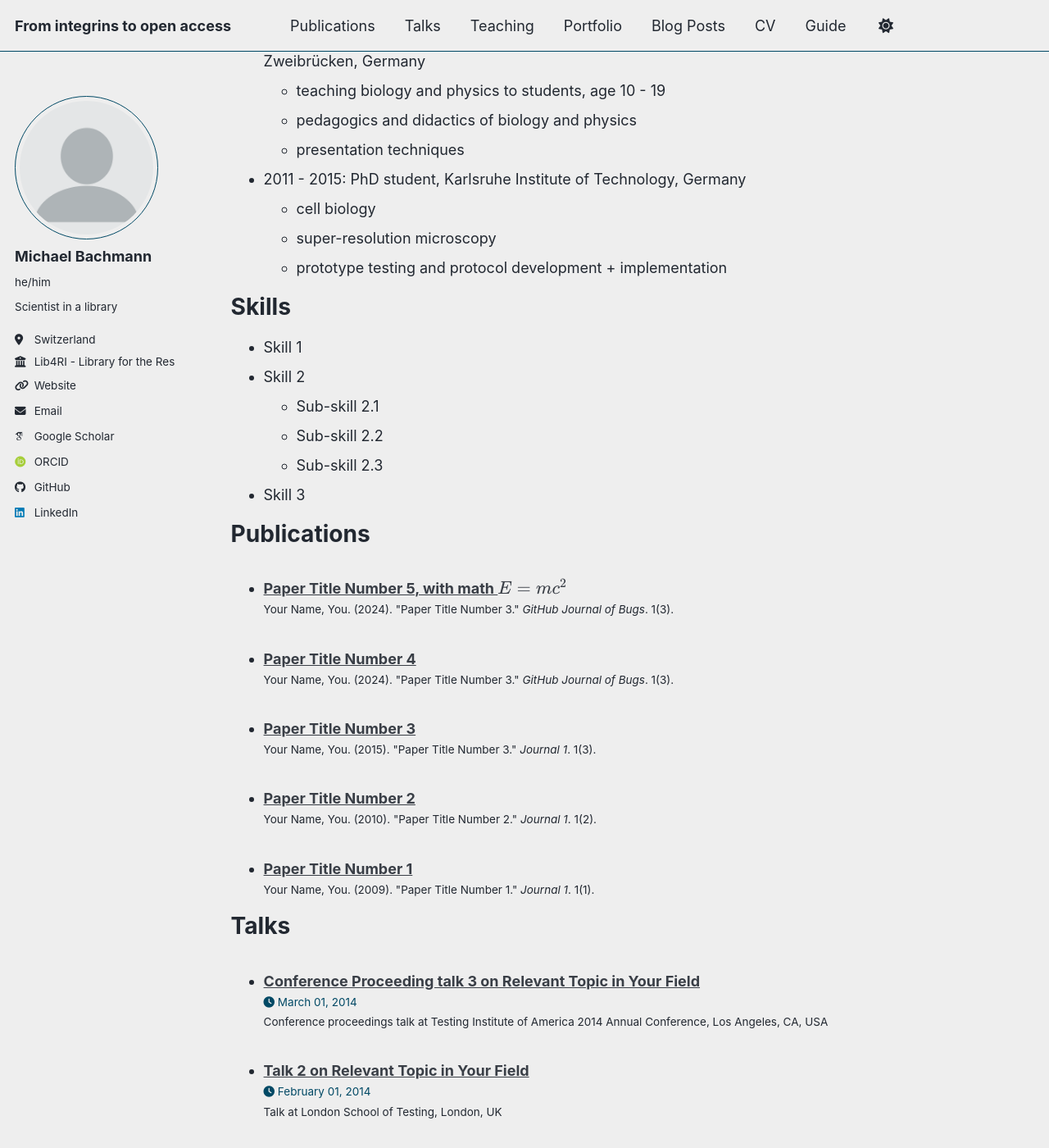
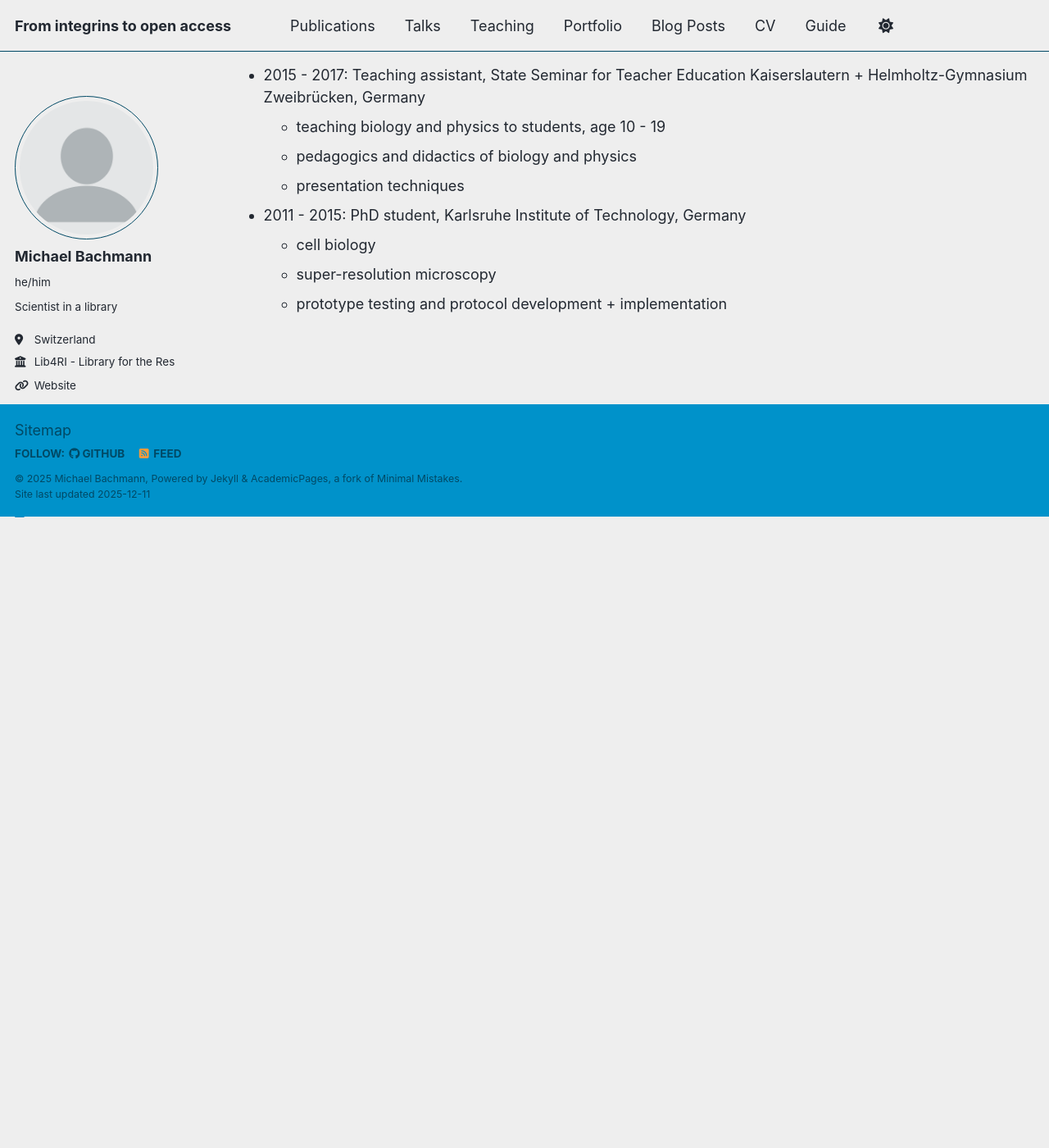
Before and after one commit to Mitchzw/mitchzw.github.io, a Jekyll site: the page built from _pages/cv.md, in a window 1280 px wide and 1400 px high, scrolled down 895 px. Shown: the whole window at 82% size. Built offline with Jekyll 4.4.1, drawn with Linux system fonts in a browser that asks for light colours; some web fonts are replaced; a script bundle is joined from its source files by our own code; library files that are not in the unit come from our copies; after the commit the page ends 1525 px from its top, so only the background shows below that; some of the changed lines change nothing that is shown; some of the changed text lies outside the part shown.

Commit message:
Update cv.md

```diff
--- a/_pages/cv.md
+++ b/_pages/cv.md
@@ -10,13 +10,13 @@ redirect_from:
 {% include base_path %}
 
 Education
-======
+------
 * 2nd state examination for teachers in biology and physics, Kaiserslautern, Germany, 2017
 * PhD in cell and molecular biology, Karlsruhe Institute of Technology, Germany, 2015
 * 1st state examination for teachers in biology and physics (equ. to MSc), Karlsruhe Institute of Technology, Germany, 2011
 
 Work experience
-======
+------
 * since 2025: Group leader publication services, Lib4RI, Dübendorf, Switzerland
   * Instituional repository
   * Open Access
@@ -45,9 +45,9 @@ Work experience
   * super-resolution microscopy
   * prototype testing and protocol development + implementation
 
-
+{% comment %}
 Skills
-======
+------
 * Skill 1
 * Skill 2
   * Sub-skill 2.1
@@ -56,23 +56,24 @@ Skills
 * Skill 3
 
 Publications
-======
+------
   <ul>{% for post in site.publications reversed %}
     {% include archive-single-cv.html %}
   {% endfor %}</ul>
 
 Talks
-======
+------
   <ul>{% for post in site.talks reversed %}
     {% include archive-single-talk-cv.html  %}
   {% endfor %}</ul>
 
 Teaching
-======
+------
   <ul>{% for post in site.teaching reversed %}
     {% include archive-single-cv.html %}
   {% endfor %}</ul>
 
 Service and leadership
-======
+------
 * Currently signed in to 43 different slack teams
+{% endcomment %}
```
